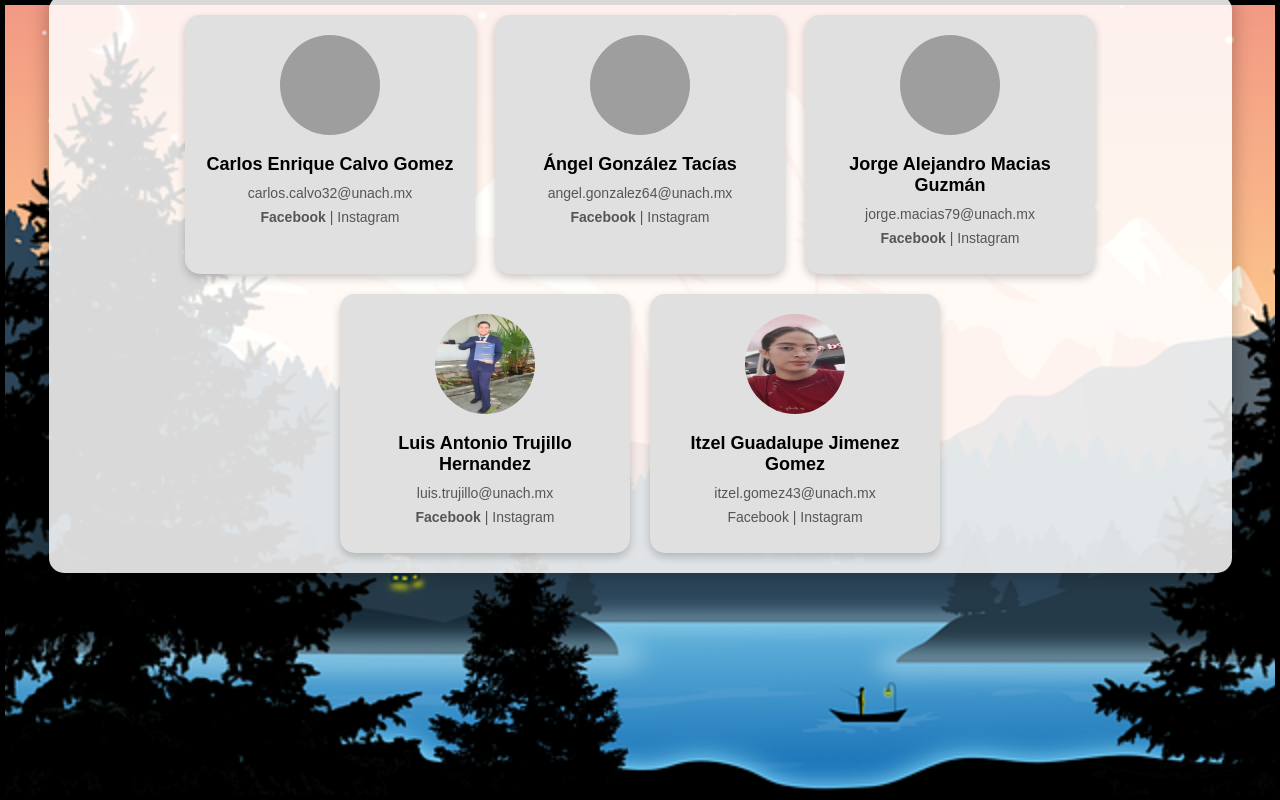
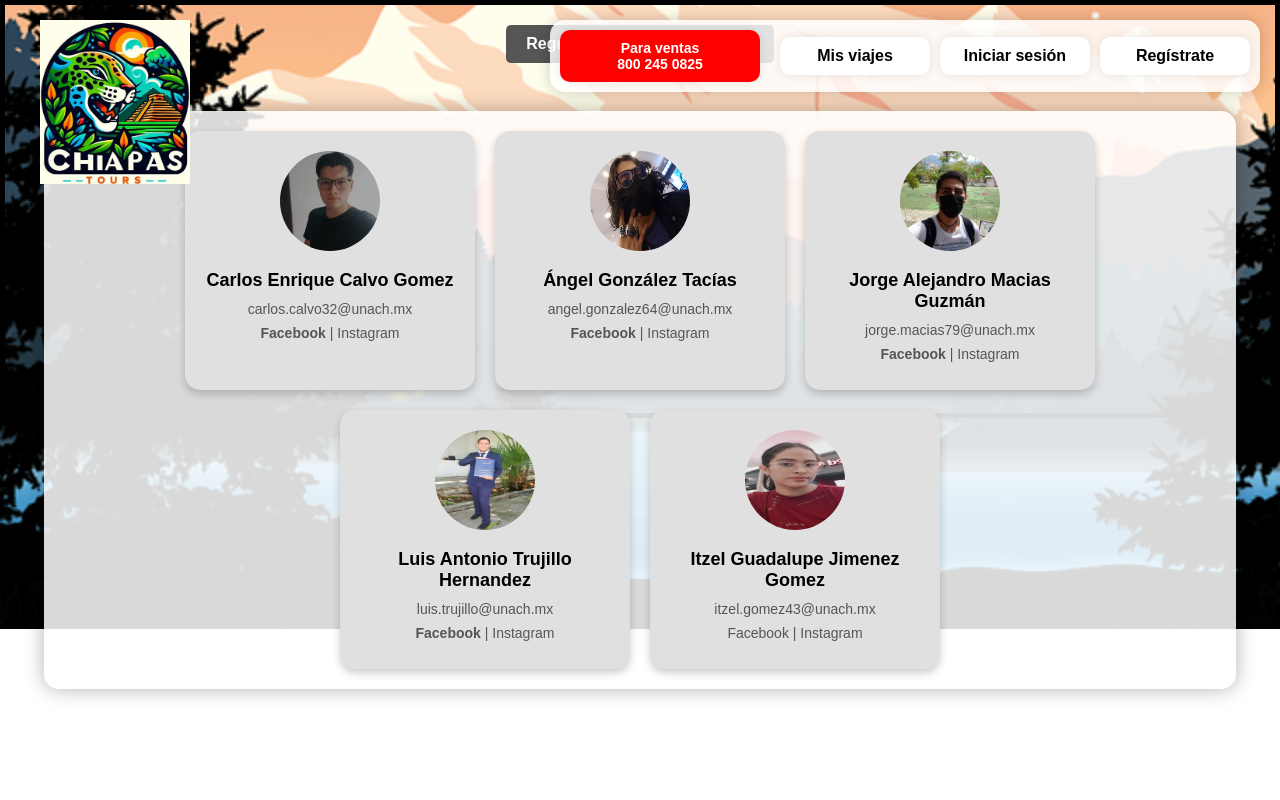
Before and after one commit to senor-coco/proyectoweb, a PHP site: page /proyectoweb/vista/conocenos.php in a window 1280 px wide. Run offline with PHP 8.4, Linux system fonts and the light colour scheme; grey boxes are pictures that could not be loaded.

Commit message:
conocenos

```diff
--- a/vista/conocenos.php
+++ b/vista/conocenos.php
@@ -11,31 +11,75 @@
             background-image: url('vista/imagenes/jpg/fondodeperfiles.jpg'); /* Imagen de fondo */
             background-size: cover; /* Hace que la imagen cubra toda la pantalla */
             background-position: center; /* Centra la imagen */
-            display: flex;
-            justify-content: center;
-            align-items: center;
-            flex-direction: column;
-            height: 100vh;
             margin: 0;
             font-family: Arial, sans-serif;
         }
 
-        /* Botón de regresar */
-        .back-btn {
-            display: block;
-            margin: 20px auto;
-            padding: 10px 20px;
-            background: #555;
+        /* Contenedor del logo en la esquina superior izquierda */
+        .logo-container {
+            position: absolute;
+            top: 20px;
+            left: 40px;
+            z-index: 10;
+        }
+
+        .logo {
+            width: 150px;
+            height: auto;
+        }
+
+        /* Bloque de información en la esquina superior derecha */
+        .info-group {
+            position: absolute;
+            top: 20px;
+            right: 20px;
+            display: flex;
+            align-items: center;
+            padding: 10px;
+            background-color: hsla(0, 0%, 100%, 0.833); /* Fondo blanco con transparencia */
+            border-radius: 15px;
+            box-shadow: 0 0 15px rgba(0, 0, 0, 0.2);
+        }
+
+        .sales-info {
+            background-color: red;
             color: white;
+            padding: 10px;
+            border-radius: 10px;
+            text-align: center;
+            margin-right: 20px;
+            font-weight: bold;
+        }
+
+        .sales-info p {
+            margin: 0;
+            font-size: 14px;
+        }
+
+        .sales-number {
+            font-size: 18px;
+            margin-top: 5px;
+        }
+
+        .link-group {
+            display: flex;
+            gap: 10px;
+        }
+
+        .info-link {
+            background-color: white;
+            color: black;
+            padding: 10px 15px;
+            border-radius: 10px;
             text-align: center;
             text-decoration: none;
-            border-radius: 5px;
             font-weight: bold;
-            width: fit-content;
+            box-shadow: 0 0 10px rgba(0, 0, 0, 0.1);
+            transition: background-color 0.3s ease-in-out;
         }
 
-        .back-btn:hover {
-            background: #333;
+        .info-link:hover {
+            background-color: rgba(0, 0, 0, 0.1);
         }
 
         /* Contenedor principal de perfiles */
@@ -50,7 +94,10 @@
             max-width: 1200px;
             width: 90%;
             box-shadow: 0 0 20px rgba(0, 0, 0, 0.3);
-            margin-top: 20px; /* Para separar del botón */
+            position: absolute;
+            top: 50%;
+            left: 50%;
+            transform: translate(-50%, -50%); /* Centra el contenedor en la pantalla */
         }
 
         /* Tarjeta de perfil */
@@ -92,16 +139,53 @@
         .profile-socials a:hover {
             color: #0073e6;
         }
+
+        /* Botón de regresar */
+        .back-btn {
+            display: block;
+            margin: 20px auto;
+            padding: 10px 20px;
+            background: #555;
+            color: white;
+            text-align: center;
+            text-decoration: none;
+            border-radius: 5px;
+            font-weight: bold;
+            width: fit-content;
+        }
+
+        .back-btn:hover {
+            background: #333;
+        }
     </style>
 </head>
 <body>
+
+    <!-- Logo en la esquina superior izquierda -->
+    <div class="logo-container">
+        <img src="vista/imagenes/jpg/logo1.jpeg" alt="Chiapas Tours Logo" class="logo">
+    </div>
+
+    <!-- Bloque de información en la esquina superior derecha -->
+    <div class="info-group">
+        <div class="sales-info">
+            <p>Para ventas</p>
+            <p class="sales-number">800 245 0825</p>
+        </div>
+        <div class="link-group">
+            <a href="#" class="info-link">Mis viajes</a>
+            <a href="index.php?i=login" class="info-link">Iniciar sesión</a>
+            <a href="index.php?i=login&action=register" class="info-link">Regístrate</a>
+        </div>
+    </div>
+
     <!-- Botón de regreso a la página principal -->
     <a href="http://localhost/proyectoweb/index.php" class="back-btn">Regresar a la página principal</a>
 
     <div class="profile-container">
         <!-- Tarjetas de perfil para cada miembro -->
         <div class="profile-card">
-            <img src="vista/imagenes/jpeg/calvo.jpeg" alt="Carlos Enrique Calvo Gomez" class="profile-image">
+            <img src="vista/imagenes/jpg/calvo.jpeg" alt="Carlos Enrique Calvo Gomez" class="profile-image">
             <div class="profile-name">Carlos Enrique Calvo Gomez</div>
             <div class="profile-email">carlos.calvo32@unach.mx</div>
             <div class="profile-socials">
@@ -111,7 +195,7 @@
         </div>
 
         <div class="profile-card">
-            <img src="vista/imagenes/jpeg/angel.jpeg" alt="Ángel González Tacías" class="profile-image">
+            <img src="vista/imagenes/jpg/angel.jpeg" alt="Ángel González Tacías" class="profile-image">
             <div class="profile-name">Ángel González Tacías</div>
             <div class="profile-email">angel.gonzalez64@unach.mx</div>
             <div class="profile-socials">
@@ -121,7 +205,7 @@
         </div>
 
         <div class="profile-card">
-            <img src="vista/imagenes/jpeg/jorge.jpg" alt="Jorge Alejandro Macias Guzmán" class="profile-image">
+            <img src="vista/imagenes/jpg/jorge.jpeg" alt="Jorge Alejandro Macias Guzmán" class="profile-image">
             <div class="profile-name">Jorge Alejandro Macias Guzmán</div>
             <div class="profile-email">jorge.macias79@unach.mx</div>
             <div class="profile-socials">
@@ -149,5 +233,6 @@
             </div>
         </div>
     </div>
+
 </body>
 </html>
```
